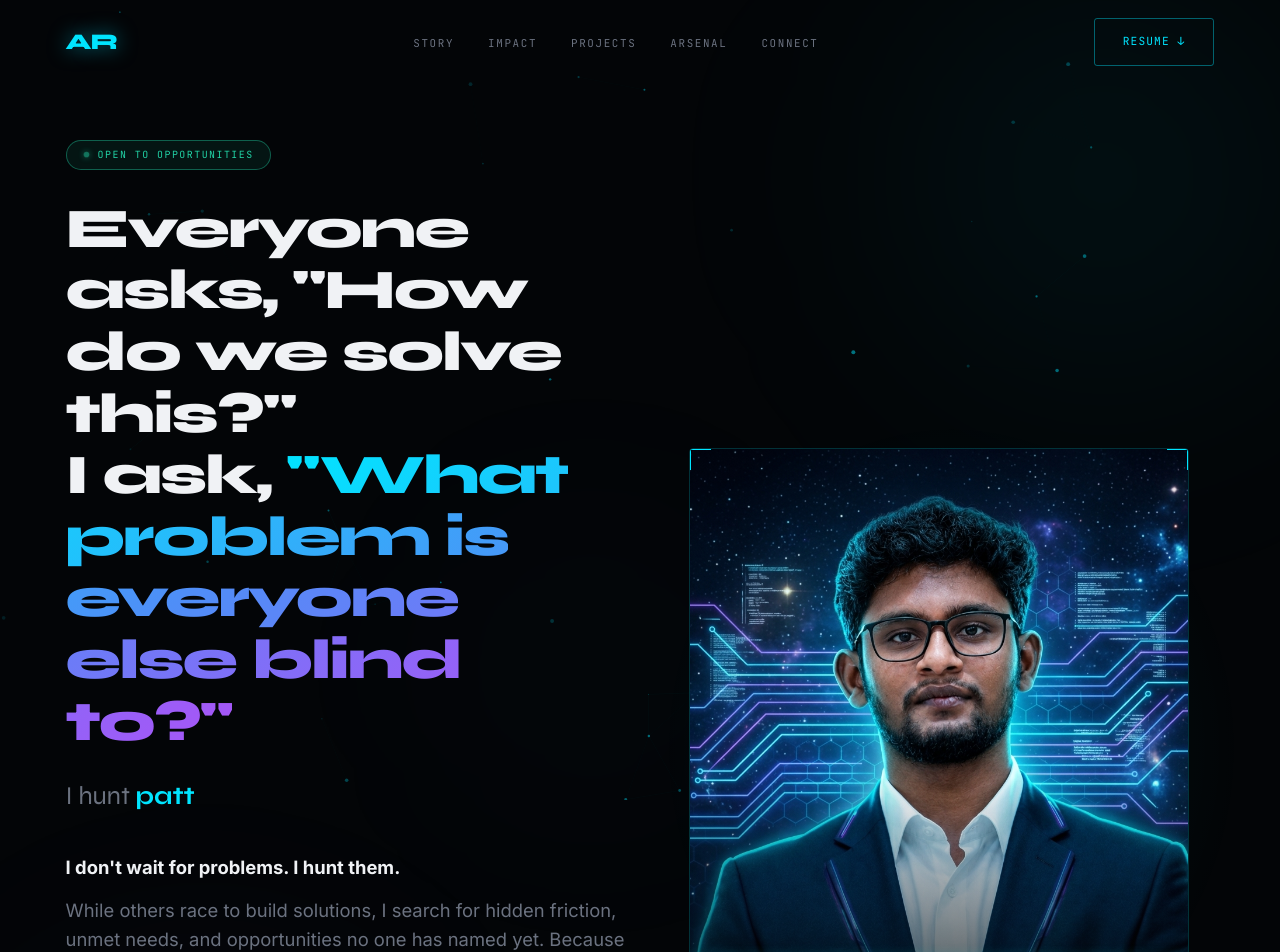
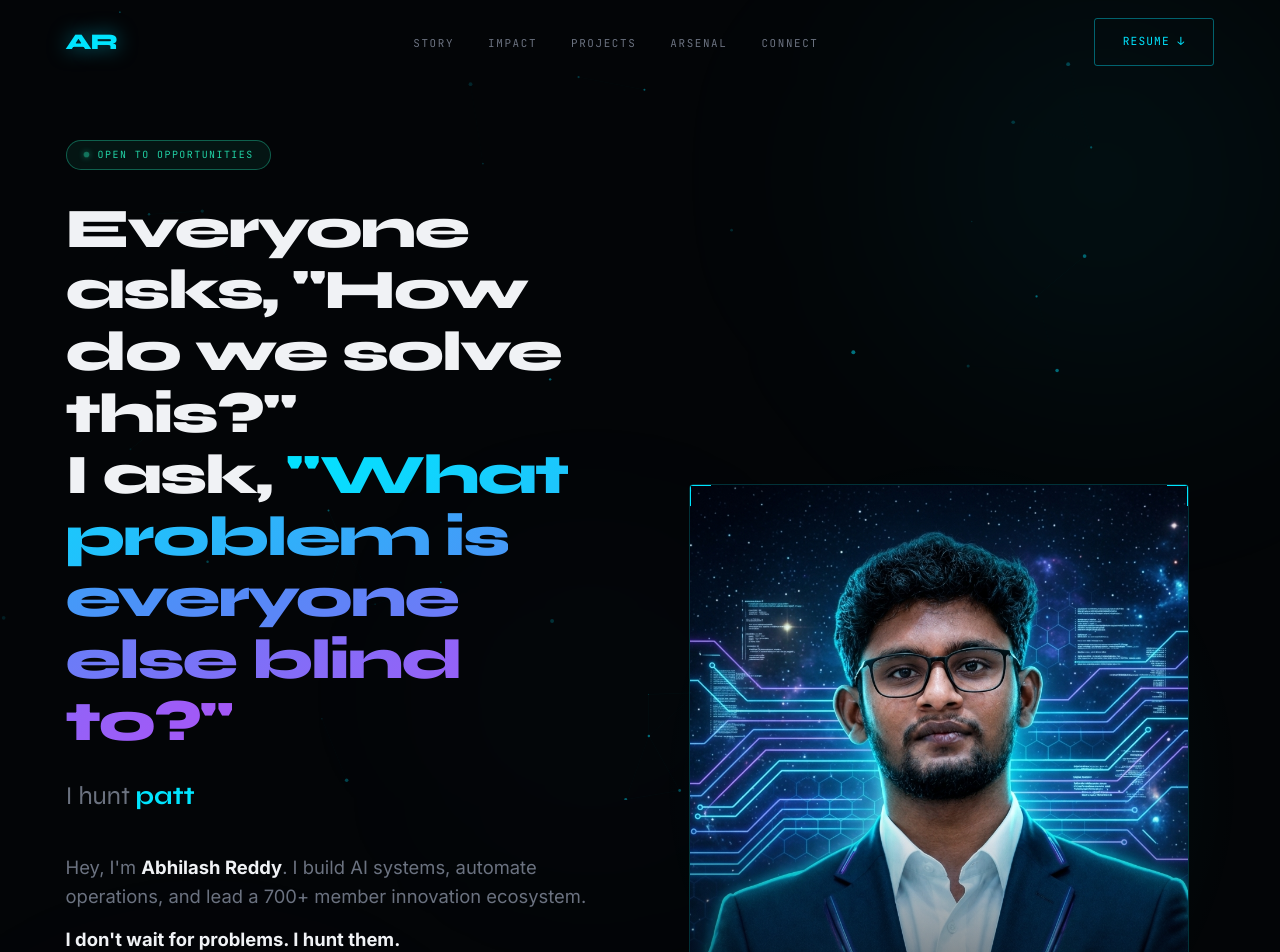
Before and after one commit to Abhilashreddysannareddy/portfolio, a React (Vite) app: page / in a window 1280 px wide. Shown: the top 952 px of the page. Built offline with nearby package versions, Linux system fonts and the light colour scheme.

Commit message:
Restore name intro in Hero section

```diff
--- a/src/App.jsx
+++ b/src/App.jsx
@@ -161,6 +161,7 @@ export default function App() {
             </motion.p>
 
             <motion.div className="hero__sub" initial={{opacity:0}} animate={{opacity:1}} transition={{delay:.85}} style={{display: 'flex', flexDirection: 'column', gap: '14px', lineHeight: '1.6'}}>
+              <p>Hey, I'm <strong>Abhilash Reddy</strong>. I build AI systems, automate operations, and lead a 700+ member innovation ecosystem.</p>
               <p><strong>I don't wait for problems. I hunt them.</strong></p>
               <p>While others race to build solutions, I search for hidden friction, unmet needs, and opportunities no one has named yet. Because breakthroughs don't come from better answers. They come from asking better questions.</p>
               <p>Anyone can solve a known problem. The real edge is finding the problem before everyone else does.</p>
```
